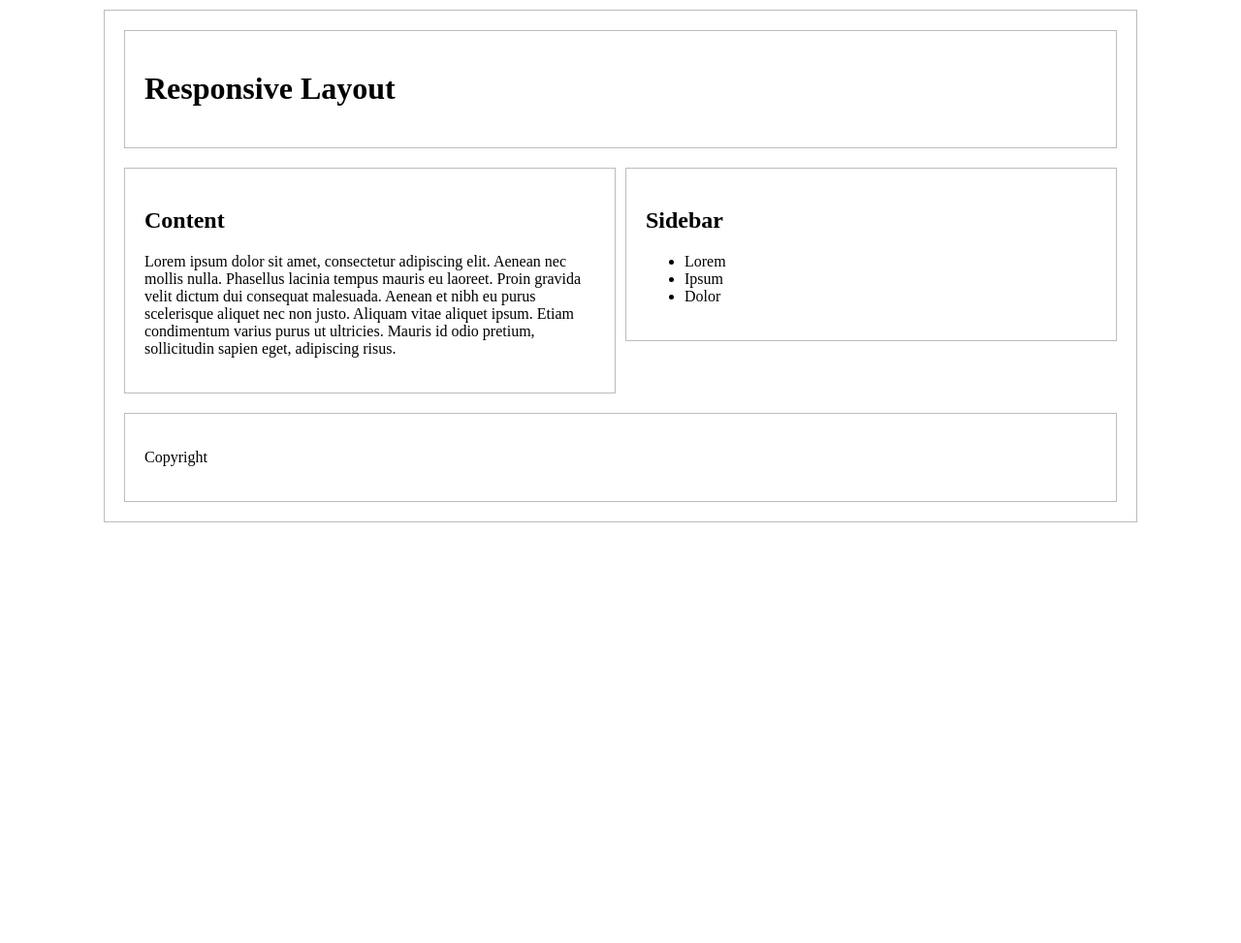
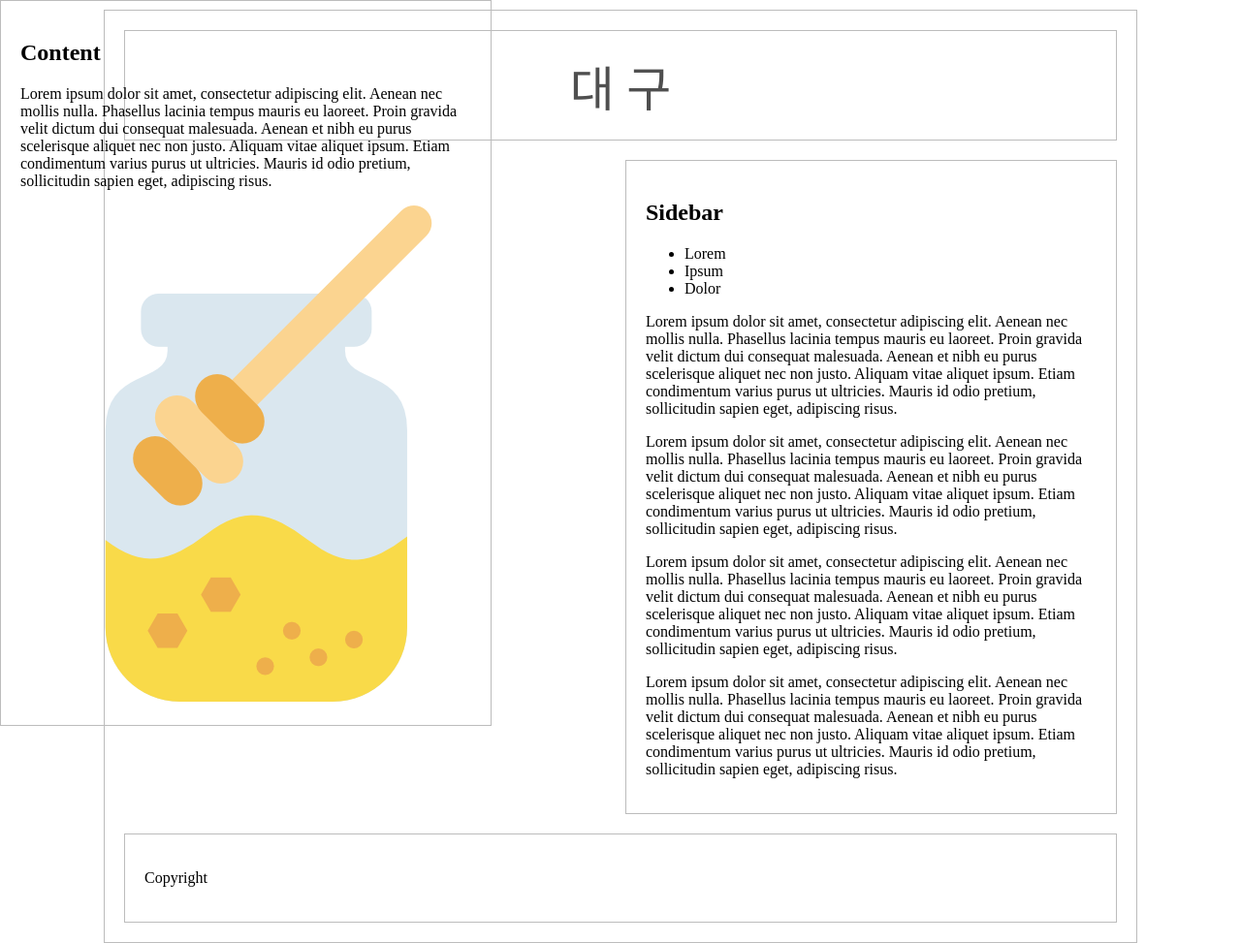
Before and after one commit to Yg323/travel, a plain HTML site: page daegu.html in a window 1280 px wide. Shown: the whole page at 97% size. Before the commit the page ends 800 px from the top, so only its background shows below. Drawn offline with Linux system fonts and the light colour scheme; a web font is replaced by a local one.

Commit message:
아직 레이어,,

```diff
--- a/daegu.css
+++ b/daegu.css
@@ -30,45 +30,55 @@
                             format('woff'), url('//cdn.jsdelivr.net/font-nanumlight/1.0/NanumBarunGothicWebLight.ttf')
                             format('truetype'); } .nanumbarungothic * { font-family: 'NanumBarunGothic', sans-serif; }
 
-#jb-container {
+#container {
   width: 1024px;
   margin: 10px auto;
   padding: 20px;
   border: 1px solid #bcbcbc;
 }
-#jb-header {
+#header {
+  /* 레이어 */
   padding: 20px;
   margin-bottom: 20px;
   border: 1px solid #bcbcbc;
+  /* 폰트 */
+  color: rgba(29, 29, 29, 0.781);
+  font-family: '국립박물관문화재단클래식B';
+  text-align: center;
+  font-size: 50px;
 }
-#jb-content {
+#content {
   width: 465px;
   padding: 20px;
   margin-bottom: 20px;
   float: left;
+  top: 0px; left: 0px;
+  position: fixed;
+  overflow: scroll;
   border: 1px solid #bcbcbc;
 }
-#jb-sidebar {
+#sidebar {
   width: 465px;
   padding: 20px;
   margin-bottom: 20px;
   float: right;
   border: 1px solid #bcbcbc;
 }
-#jb-footer {
+#footer {
   clear: both;
   padding: 20px;
   border: 1px solid #bcbcbc;
 }
+/* 모바일 */
 @media ( max-width: 480px ) {
-  #jb-container {
+  #container {
     width: auto;
   }
-  #jb-content {
+  #content {
     float: none;
     width: auto;
   }
-  #jb-sidebar {
+  #sidebar {
     float: none;
     width: auto;
   }
--- a/daegu.html
+++ b/daegu.html
@@ -8,23 +8,29 @@
     <script src="daegu.js"></script>
 </head>
 <body>
-    <div id="jb-container">
-        <div id="jb-header">
-          <h1>Responsive Layout</h1>
+    <div id="container">
+        <div id="header">
+          대 구
         </div>
-        <div id="jb-content">
+        <div id="content" ondrop="d3(event)" ondragover="d2(event)">
           <h2>Content</h2>
           <p>Lorem ipsum dolor sit amet, consectetur adipiscing elit. Aenean nec mollis nulla. Phasellus lacinia tempus mauris eu laoreet. Proin gravida velit dictum dui consequat malesuada. Aenean et nibh eu purus scelerisque aliquet nec non justo. Aliquam vitae aliquet ipsum. Etiam condimentum varius purus ut ultricies. Mauris id odio pretium, sollicitudin sapien eget, adipiscing risus.</p>
+          <img src="honey.png" alt="icon" draggable="true" ondragstart="d1(event)" id="drag">
         </div>
-        <div id="jb-sidebar">
+        <div id="sidebar" ondrop="d3(event)" ondragover="d2(event)">
           <h2>Sidebar</h2>
           <ul>
             <li>Lorem</li>
             <li>Ipsum</li>
             <li>Dolor</li>
           </ul>
+          <p>Lorem ipsum dolor sit amet, consectetur adipiscing elit. Aenean nec mollis nulla. Phasellus lacinia tempus mauris eu laoreet. Proin gravida velit dictum dui consequat malesuada. Aenean et nibh eu purus scelerisque aliquet nec non justo. Aliquam vitae aliquet ipsum. Etiam condimentum varius purus ut ultricies. Mauris id odio pretium, sollicitudin sapien eget, adipiscing risus.</p>
+          <p>Lorem ipsum dolor sit amet, consectetur adipiscing elit. Aenean nec mollis nulla. Phasellus lacinia tempus mauris eu laoreet. Proin gravida velit dictum dui consequat malesuada. Aenean et nibh eu purus scelerisque aliquet nec non justo. Aliquam vitae aliquet ipsum. Etiam condimentum varius purus ut ultricies. Mauris id odio pretium, sollicitudin sapien eget, adipiscing risus.</p>
+          <p>Lorem ipsum dolor sit amet, consectetur adipiscing elit. Aenean nec mollis nulla. Phasellus lacinia tempus mauris eu laoreet. Proin gravida velit dictum dui consequat malesuada. Aenean et nibh eu purus scelerisque aliquet nec non justo. Aliquam vitae aliquet ipsum. Etiam condimentum varius purus ut ultricies. Mauris id odio pretium, sollicitudin sapien eget, adipiscing risus.</p>
+          <p>Lorem ipsum dolor sit amet, consectetur adipiscing elit. Aenean nec mollis nulla. Phasellus lacinia tempus mauris eu laoreet. Proin gravida velit dictum dui consequat malesuada. Aenean et nibh eu purus scelerisque aliquet nec non justo. Aliquam vitae aliquet ipsum. Etiam condimentum varius purus ut ultricies. Mauris id odio pretium, sollicitudin sapien eget, adipiscing risus.</p>
+
         </div>
-        <div id="jb-footer">
+        <div id="footer">
           <p>Copyright</p>
         </div>
       </div>
--- a/daegu.js
+++ b/daegu.js
@@ -0,0 +1,11 @@
+function d2(e){
+	e.preventDefault();
+}
+function d1(e){
+	e.dataTransfer.setData("zzz", e.target.id);
+}
+function d3(e){
+	e.preventDefault();
+	var img=e.dataTransfer.getData("zzz");
+	e.target.appendChild(document.getElementById(img));
+}
```
